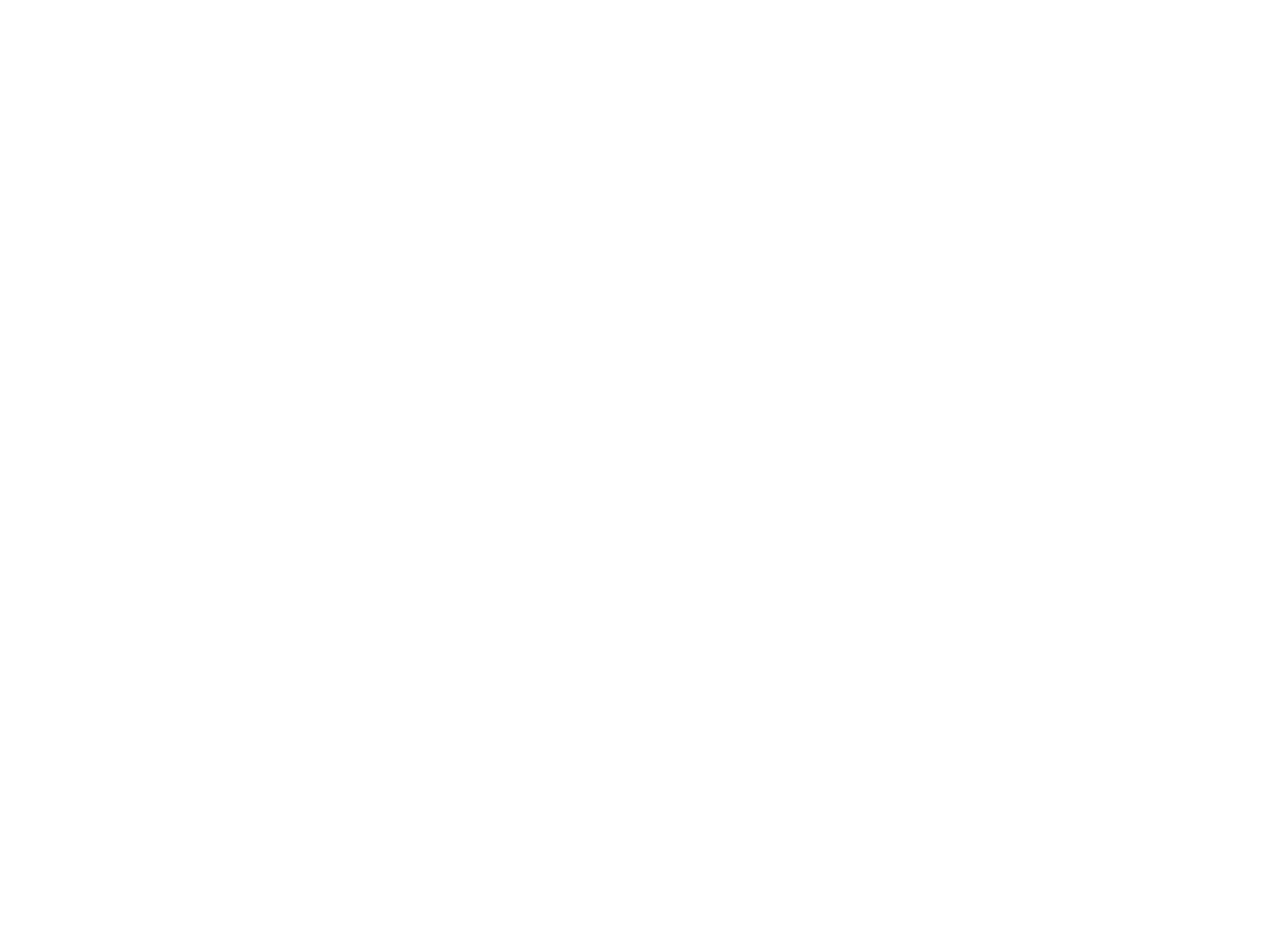
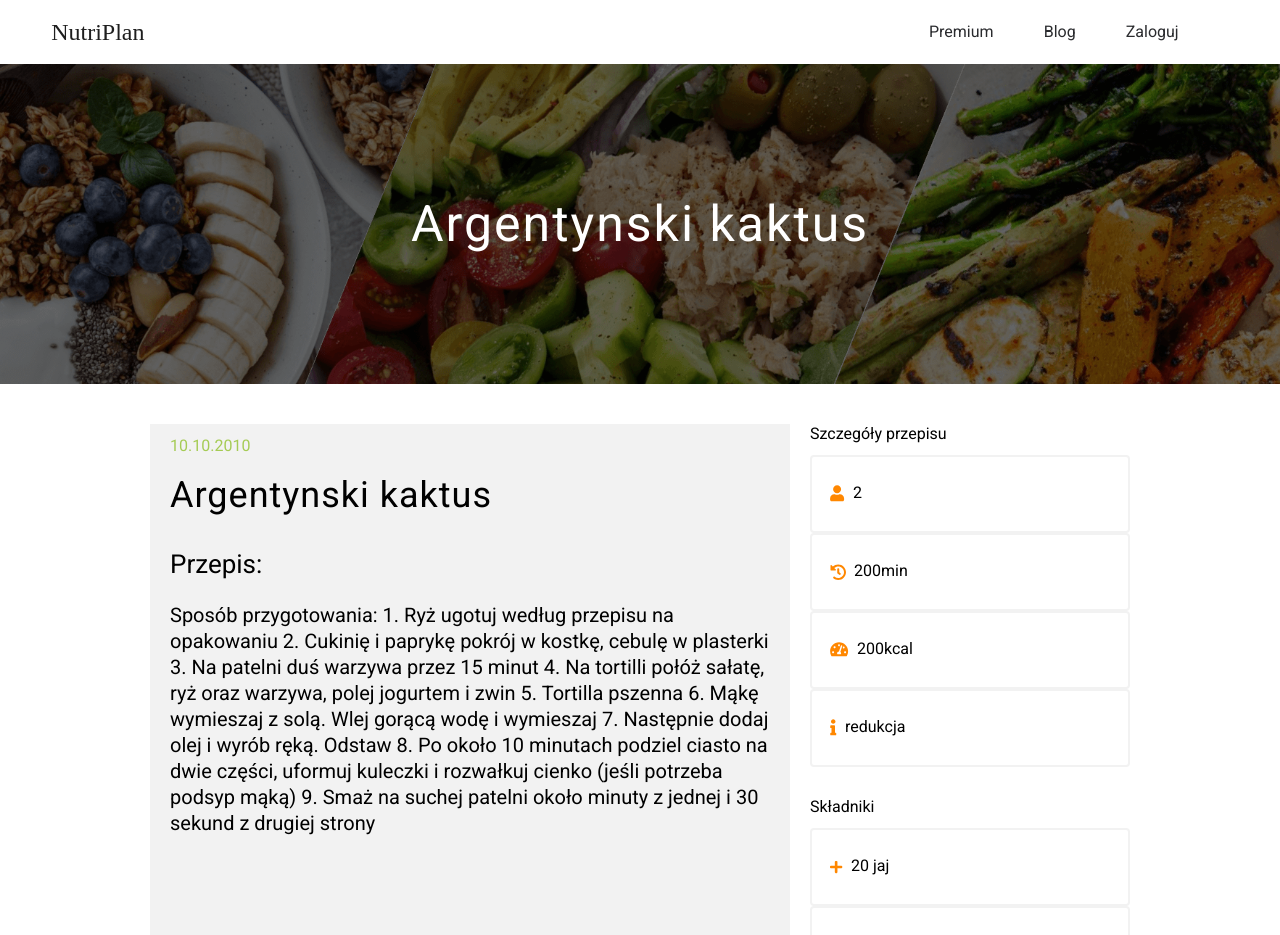
Before and after one commit to inzynieria-oprogramownia/inzynierka-oprogramownia, a React (Vite) app: page /food/1 in a window 1280 px wide. Before the commit this address had no page. Shown: the top 935 px of the page. Before the commit the page ends 800 px from the top, so only its background shows below. Built offline with nearby package versions, Linux system fonts and the light colour scheme; a web font is replaced by a local one.

Commit message:
Food page

```diff
--- a/src/App.jsx
+++ b/src/App.jsx
@@ -3,6 +3,7 @@
 import WelcomePage from './components/pages/WelcomePage'
 import LoginPage from './components/pages/LoginPage'
 import BlogPage from './components/pages/BlogPage'
+import FoodPage from './components/pages/FoodPage'
 
 const App = () => (
   <div className="App">
@@ -12,6 +13,7 @@
         <Route path="premium" element={null} />
         <Route path="blog" element={<BlogPage />} />
         <Route path="login" element={<LoginPage />} />
+        <Route path="/food/:id" element={<FoodPage />} />
       </Routes>
     </BrowserRouter>
   </div>
--- /dev/null
+++ b/src/components/pages/FoodPage.jsx
@@ -0,0 +1,66 @@
+import React from 'react'
+import Brick from '../parts/Brick'
+import Page from '../parts/Page'
+import '../../styles/foodPage.css'
+
+const FoodPage = () => {
+  const data = {
+    id: 200,
+    backgroundImage: '../src/assets/welcomePage/main.png',
+    title: 'Argentynski kaktus',
+    date: '10.10.2010',
+    description:
+      'Sposób przygotowania: 1. Ryż ugotuj według przepisu na opakowaniu 2. Cukinię i paprykę pokrój w kostkę, cebulę w plasterki 3. Na patelni duś warzywa przez 15 minut 4. Na tortilli połóż sałatę, ryż oraz warzywa, polej jogurtem i zwin 5. Tortilla pszenna 6. Mąkę wymieszaj z solą. Wlej gorącą wodę i wymieszaj 7. Następnie dodaj olej i wyrób ręką. Odstaw 8. Po około 10 minutach podziel ciasto na dwie części, uformuj kuleczki i rozwałkuj cienko (jeśli potrzeba podsyp mąką) 9. Smaż na suchej patelni około minuty z jednej i 30 sekund z drugiej strony',
+    time: '200min',
+    people: 2,
+    kcal: '200kcal',
+    option: 'redukcja',
+    ingredients: ['20 jaj', '1 kaktus', '20kg kartofli'],
+  }
+
+  return (
+    <Page>
+      <section className="food">
+        <section
+          style={{ backgroundImage: `url(${data.backgroundImage})` }}
+          className="food--hero"
+        >
+          <div className="hero--wrapper">
+            <h2 className="hero--title">{data.title}</h2>
+          </div>
+        </section>
+        <div className="food--bottom">
+          <section className="food--info">
+            <div className="food--recepie">
+              <p className="food--date">{data.date}</p>
+              <h3 className="food--title">{data.title}</h3>
+              <p className="recepie">Przepis:</p>
+              <p className="food--steps">{data.description}</p>
+            </div>
+          </section>
+          <div className="detials--wrapper">
+            <section className="food--details">
+              <p className="details--title">Szczegóły przepisu</p>
+              <Brick text={data.people} icon="..\src\assets\person.svg" />
+              <Brick text={data.time} icon="..\src\assets\time.svg" />
+              <Brick text={data.kcal} icon="..\src\assets\kcal.svg" />
+              <Brick text={data.option} icon="..\src\assets\option.svg" />
+            </section>
+            <section className="food--ingredients">
+              <p className="details--title">Składniki</p>
+              {data.ingredients.map((ingredient) => (
+                <Brick
+                  key={ingredient}
+                  text={ingredient}
+                  icon="..\src\assets\plus.svg"
+                />
+              ))}
+            </section>
+          </div>
+        </div>
+      </section>
+    </Page>
+  )
+}
+
+export default FoodPage
--- /dev/null
+++ b/src/components/parts/Brick.jsx
@@ -0,0 +1,11 @@
+import React from 'react'
+import '../../styles/brick.css'
+
+const Brick = ({ text, icon }) => (
+  <div className="brick">
+    <img alt="icon" src={icon} />
+    <p>{text}</p>
+  </div>
+)
+
+export default Brick
--- a/src/components/parts/RecepieItem.jsx
+++ b/src/components/parts/RecepieItem.jsx
@@ -1,13 +1,7 @@
 import React from 'react'
 import Button from './Button'
+import Brick from './Brick'
 import '../../styles/recepieItem.css'
-
-const Brick = ({ text, icon }) => (
-  <div className="brick">
-    <img alt="icon" src={icon} />
-    <p>{text}</p>
-  </div>
-)
 
 const RecipeItem = ({ data }) => {
   const { img, title, person, time, kcal, option } = data
--- /dev/null
+++ b/src/styles/brick.css
@@ -0,0 +1,12 @@
+.brick {
+    background-color: #ccc;
+    height: 50px;
+    display: flex;
+    justify-content: start;
+    align-items: center;
+    gap: 8px;
+    padding: 12px 24px 12px 18px;
+    border-radius: 4px;
+    background-color: transparent;
+    border: 2px solid var(--primaryGreyColor);
+  }
--- /dev/null
+++ b/src/styles/foodPage.css
@@ -0,0 +1,68 @@
+.food {
+  width: 100%;
+  font-family: var(--primaryFont);
+}
+.food--hero {
+  background-size: cover;
+  background-position: center;
+  height: 40vh;
+}
+.hero--wrapper {
+  font-size: var(--xxlFontSize);
+  text-align: center;
+  letter-spacing: 2px;
+  display: flex;
+  justify-content: center;
+  align-items: center;
+  width: 100%;
+  height: 100%;
+  background-color: rgba(0, 0, 0, 0.6);
+}
+.food--date {
+  color: var(--primaryColor);
+  margin-bottom: 20px;
+}
+.hero--title {
+  color: var(--primaryWhiteColor);
+}
+.food--title {
+  font-size: var(--xlFontSize);
+  letter-spacing: 1px;
+  margin-bottom: 35px;
+}
+.food--bottom {
+  display: grid;
+  grid-template-columns: 4fr 2fr;
+  padding: 40px 150px;
+  gap: 20px;
+}
+.food--info {
+  background-color: var(--primaryGreyColor);
+  padding: 12px 20px;
+}
+.food--ingredients {
+  margin-top: 30px;
+}
+.details--title {
+  margin-bottom: 10px;
+}
+.recepie {
+  font-size: var(--lFontSize);
+  margin-bottom: 20px;
+}
+.food--steps {
+  font-size: var(--mFontSize);
+}
+@media only screen and (max-width: 900px) {
+  .food--bottom {
+    padding: 10px 10px;
+  }
+}
+@media only screen and (max-width: 520px) {
+  .hero--title {
+    font-size: var(--xlFontSize);
+  }
+  .food--bottom {
+    grid-template-columns: 1fr;
+  }
+}
--- a/src/styles/theme-variables.css
+++ b/src/styles/theme-variables.css
@@ -21,5 +21,6 @@
   --mFontSize: 20px;
   --lFontSize: 26px;
   --xlFontSize: 36px;
+  --xxlFontSize:50px;
   --primaryShadow: drop-shadow(3px 4px 9px rgba(0, 0, 0, 0.25));
 }
```
Also changed, not shown: src/assets/plus.svg (added).
